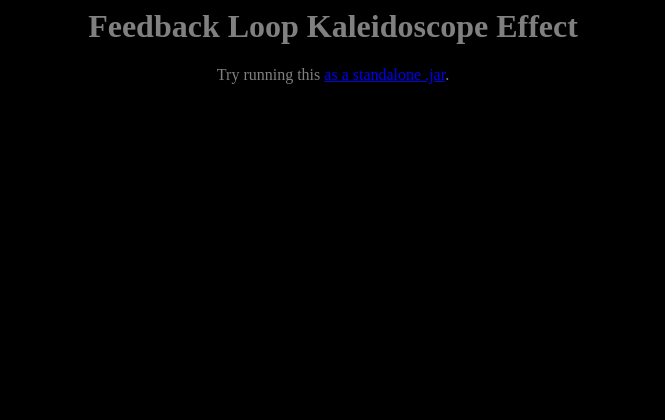
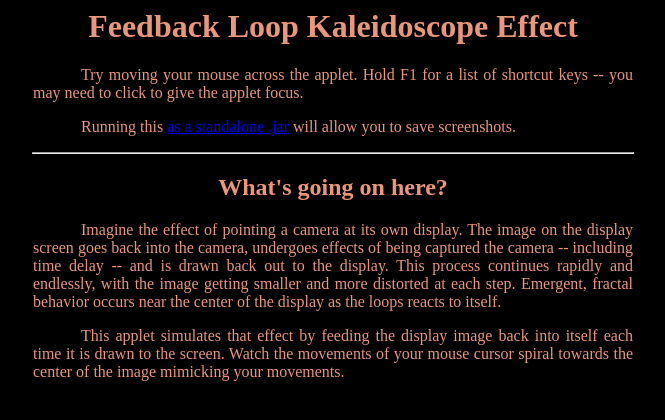
Before and after one commit to skeeto/Feedback, a plain HTML site: page index.html in a window 1280 px wide. Shown: the whole page, without its empty margins (307-972 px from the left). Drawn offline with Linux system fonts and the light colour scheme.

Commit message:
Update index.html.

```diff
--- a/index.html
+++ b/index.html
@@ -1,6 +1,22 @@
 <html>
   <head>
     <title>Feedback Loop</title>
+    <style type="text/css">
+      p, hr {
+        width: 600px;
+        margin-left: auto;
+        margin-right: auto;
+        text-align: justify;
+        text-indent: 3em;
+      }
+      h1 {
+        text-align: center;
+      }
+      body {
+        background: black;
+        color: DarkSalmon;
+      }
+    </style>
   </head>
   <body bgcolor="black" text="gray">
     <center>
@@ -9,7 +25,30 @@
 	      archive="Feedback.jar" width="640" height="640">
       </applet>
       <p>
-	Try running this <a href="Feedback.jar">as a standalone .jar</a>.
+	Try moving your mouse across the applet. Hold F1 for a list of
+	shortcut keys -- you may need to click to give the applet focus.
+      </p>
+      <p>
+	Running this <a href="Feedback.jar">as a standalone .jar</a>
+	will allow you to save screenshots.
+      </p>
+      <hr/>
+      <h2>What's going on here?</h2>
+      <p>
+	Imagine the effect of pointing a camera at its own
+	display. The image on the display screen goes back into the
+	camera, undergoes effects of being captured the camera --
+	including time delay -- and is drawn back out to the
+	display. This process continues rapidly and endlessly, with
+	the image getting smaller and more distorted at each
+	step. Emergent, fractal behavior occurs near the center of the
+	display as the loops reacts to itself.
+      </p>
+      <p>
+	This applet simulates that effect by feeding the display image
+	back into itself each time it is drawn to the screen. Watch
+	the movements of your mouse cursor spiral towards the center
+	of the image mimicking your movements.
       </p>
     </center>
   </body>
```
